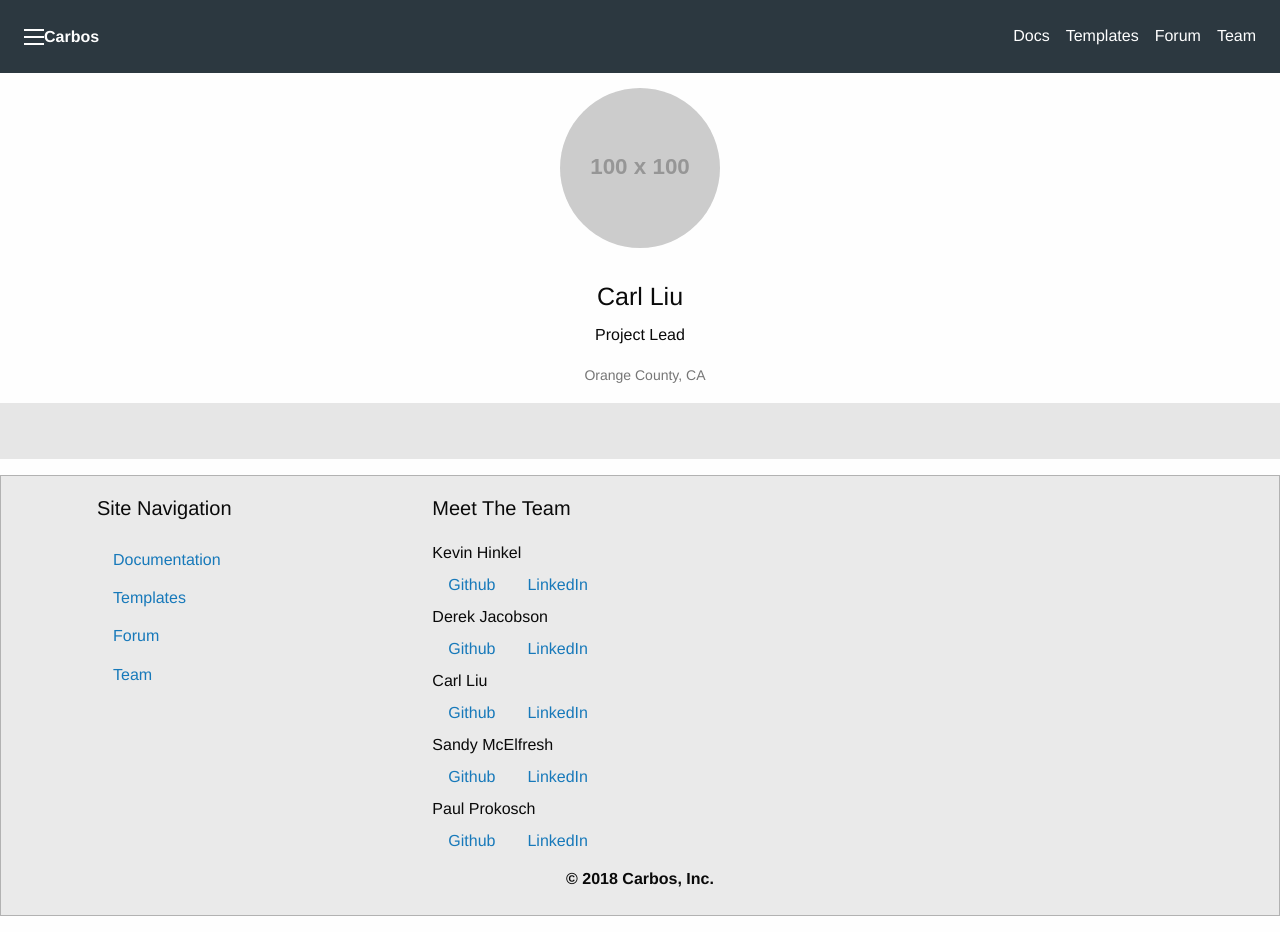
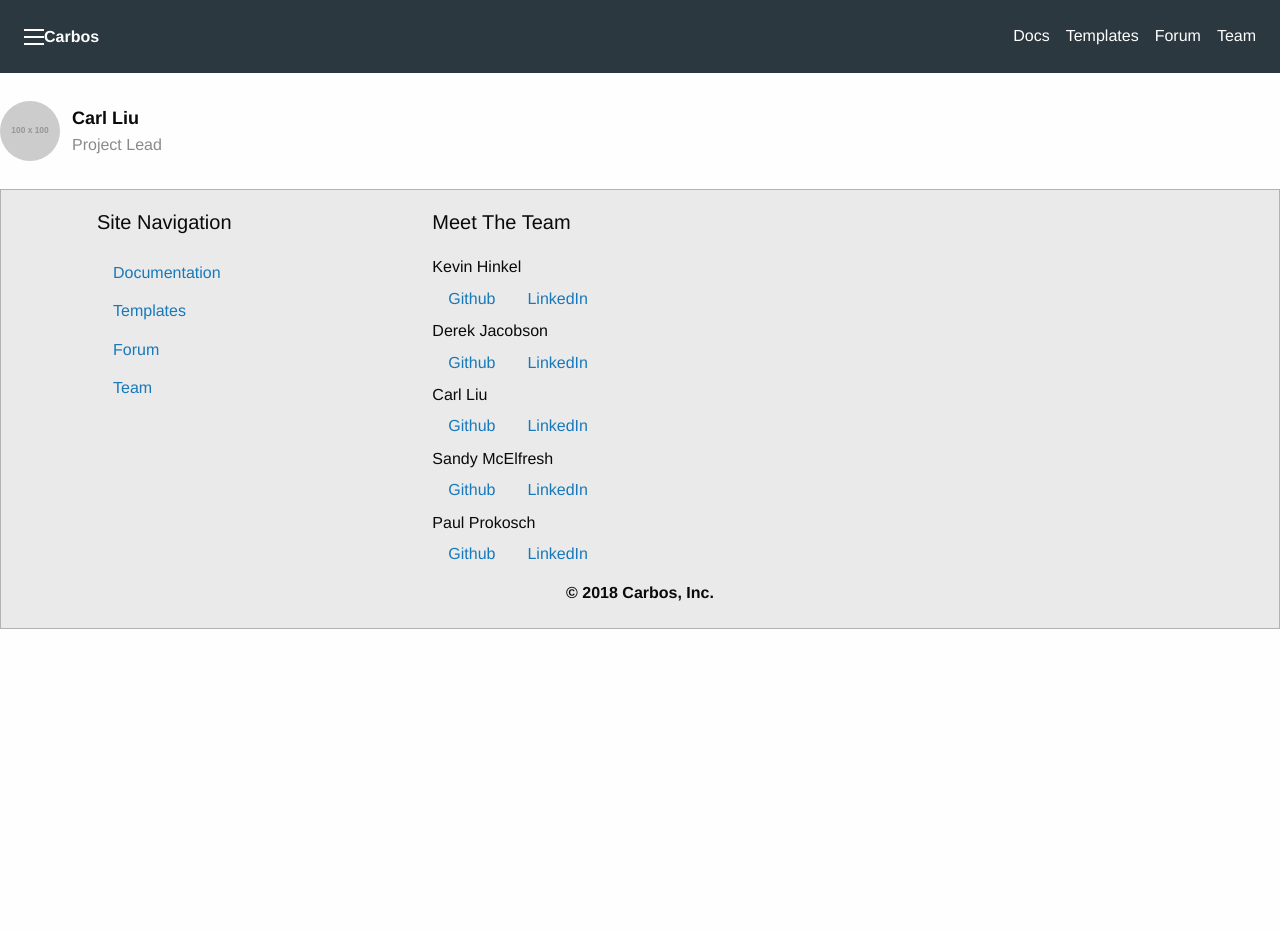
Before and after one commit to thecarlliu/carbos, a React (Create React App) app in the folder client/: page /team in a window 1280 px wide. After the commit the page ends 800 px from the top, so only its background shows below. Built offline with nearby package versions, Linux system fonts and the light colour scheme.

Commit message:
Reformatted component

```diff
--- a/client/src/pages/Team/Team.css
+++ b/client/src/pages/Team/Team.css
@@ -1,69 +1,95 @@
-
-.card-user-container {
-    margin-bottom: 1rem;
-    background-color: #fefefe;
-    color: #0a0a0a;
-    overflow: hidden;
-    padding: 0;
-    border-radius: 0;
+.blogpost-footer-actions {
+    display: -webkit-flex;
+    display: -ms-flexbox;
+    display: flex;
+    -webkit-align-items: center;
+    -ms-flex-align: center;
+    align-items: center;
+    -webkit-justify-content: space-between;
+    -ms-flex-pack: justify;
+    justify-content: space-between;
+    font-size: 1.8125rem;
+    border-bottom: 1px solid #cacaca;
+    padding: 1rem;
 }
 
-.card-user-container .card-user-avatar .user-image {
-    display: block;
-    margin: auto;
-    border-radius: 50%;
-    width: 11.875rem;
-    height: 11.875rem;
-    padding: 0.9375rem;
+@media print, screen and (min-width: 40em) {
+    .blogpost-footer-actions {
+        padding: 1rem 0;
+    }
 }
 
-.card-user-container .card-user-avatar .user-image:hover {
-    -webkit-transform: scale(1.1);
-    -ms-transform: scale(1.1);
-    transform: scale(1.1);
+.blogpost-footer-actions-left a,
+.blogpost-footer-actions-left button,
+.blogpost-footer-actions-right a,
+.blogpost-footer-actions-right button {
+    color: #0a0a0a;
 }
 
-.card-user-container .card-user-bio {
-    padding: 1rem;
-    text-align: center;
-}
-
-.card-user-container .card-user-bio .location {
-    display: inline-block;
-    margin: 0 0.9375rem;
-    color: #767676;
-    font-size: 0.875rem;
-}
-
-.card-user-container .card-user-bio .location-icon,
-.card-user-container .card-user-bio .location-text {
-    display: inline-block;
-    padding: 0 0.3125rem;
-}
-
-.card-user-container .card-user-social {
-    background: #e6e6e6;
-    padding: 1rem;
-    text-align: center;
-}
-
-.card-user-container .card-user-social ul {
-    display: inline-block;
-}
-
-.card-user-container .card-user-social ul li {
-    margin: 0 10px;
-    font-size: 1.2em;
+.blogpost-footer-actions-left button:hover,
+.blogpost-footer-actions-right button:hover {
     cursor: pointer;
 }
 
-.card-user-container .card-user-social ul li:hover {
-    -webkit-transform: scale(1.1);
-    -ms-transform: scale(1.1);
-    transform: scale(1.1);
+.blogpost-footer-actions-left a + a,
+.blogpost-footer-actions-left button + button,
+.blogpost-footer-actions-right a + a,
+.blogpost-footer-actions-right button + button {
+    margin-left: 0.75rem;
 }
 
-.card-user-container .card-user-button {
-    text-align: center;
-    padding: 1rem;
+.blogpost-footer-author-section {
+    padding: 1.75rem 1rem;
+    display: -webkit-flex;
+    display: -ms-flexbox;
+    display: flex;
+    -webkit-justify-content: space-between;
+    -ms-flex-pack: justify;
+    justify-content: space-between;
+    -webkit-align-items: flex-start;
+    -ms-flex-align: start;
+    align-items: flex-start;
 }
+
+.blogpost-footer-author-section .button {
+    border-radius: 5000px;
+    padding: 0.875rem 1.75rem;
+}
+
+@media print, screen and (min-width: 40em) {
+    .blogpost-footer-author-section {
+        padding: 1.75rem 0;
+    }
+}
+
+.blogpost-footer-author {
+    display: -webkit-flex;
+    display: -ms-flexbox;
+    display: flex;
+    -webkit-align-items: center;
+    -ms-flex-align: center;
+    align-items: center;
+    -webkit-flex: 1 0 0;
+    -ms-flex: 1 0 0px;
+    flex: 1 0 0;
+}
+
+.blogpost-footer-author .avatar {
+    border-radius: 50%;
+    height: 3.75rem;
+    width: 3.75rem;
+}
+
+.blogpost-footer-author .author {
+    color: #0a0a0a;
+    margin-left: 0.75rem;
+    font-size: 1.125rem;
+    font-weight: 700;
+    margin-bottom: 0;
+}
+
+.blogpost-footer-author .bio {
+    margin-left: 0.75rem;
+    margin-bottom: 0;
+    color: #8a8a8a;
+}
--- a/client/src/pages/Team/Team.js
+++ b/client/src/pages/Team/Team.js
@@ -9,7 +9,7 @@ const teamMembers = [
         id: 1,
         name: "Carl Liu",
         image: "https://via.placeholder.com/100x100",
-        role: "Project Lead",
+        description: "Project Lead",
         hometown: "Orange County, CA"
     }
 ];
@@ -19,24 +19,18 @@ const Team = () => (
     <div>
         {
             teamMembers.map((member) => (
-                <div className="card-user-container">
-                    <div className="card-user-avatar">
-                        <img src={member.image} alt={member.name} className="user-image"/>
+                <div className="blogpost-footer-author-section">
+
+                    <div>
+                        <a href="#" className="blogpost-footer-author">
+                            <img className="avatar" src={member.image} alt="" />
+                            <div>
+                                <p className="author">{member.name}</p>
+                                <p className="bio">{member.description}</p>
+                            </div>
+                        </a>
                     </div>
-                    <div className="card-user-bio">
-                        <h4>{member.name}</h4>
-                        <p>{member.role}</p>
-                        <span className="location"><span className="location-icon fa fa-map-marker"></span><span
-                            className="location-text">{member.hometown}</span></span>
-                    </div>
-                    <div className="card-user-social">
-                        <ul className="menu">
-                            <li className="fa fa-twitter"></li>
-                            <li className="fa fa-dribbble"></li>
-                            <li className="fa fa-instagram"></li>
-                            <li className="fa fa-github"></li>
-                        </ul>
-                    </div>
+
                 </div>
             ))
         }
```
